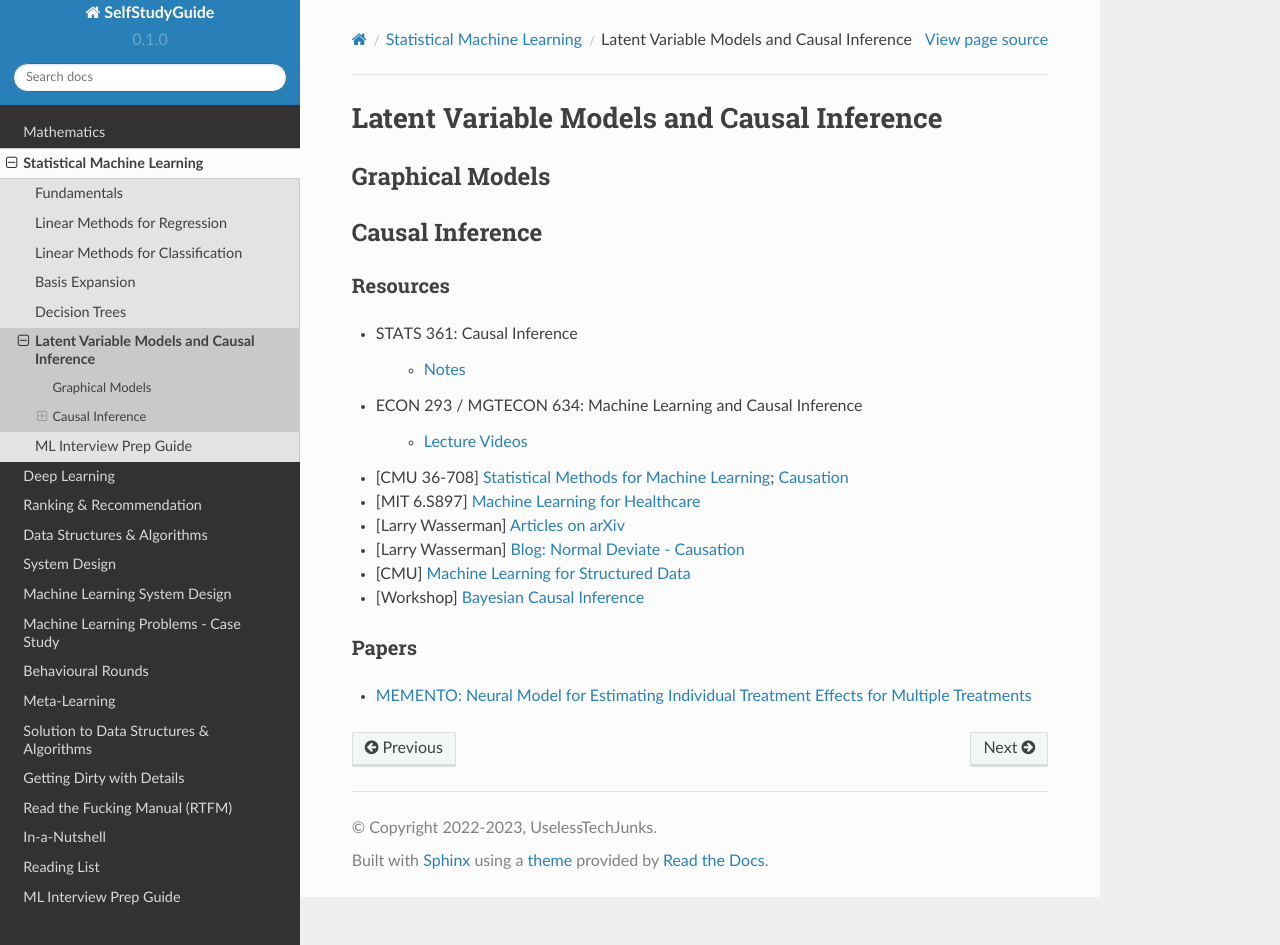
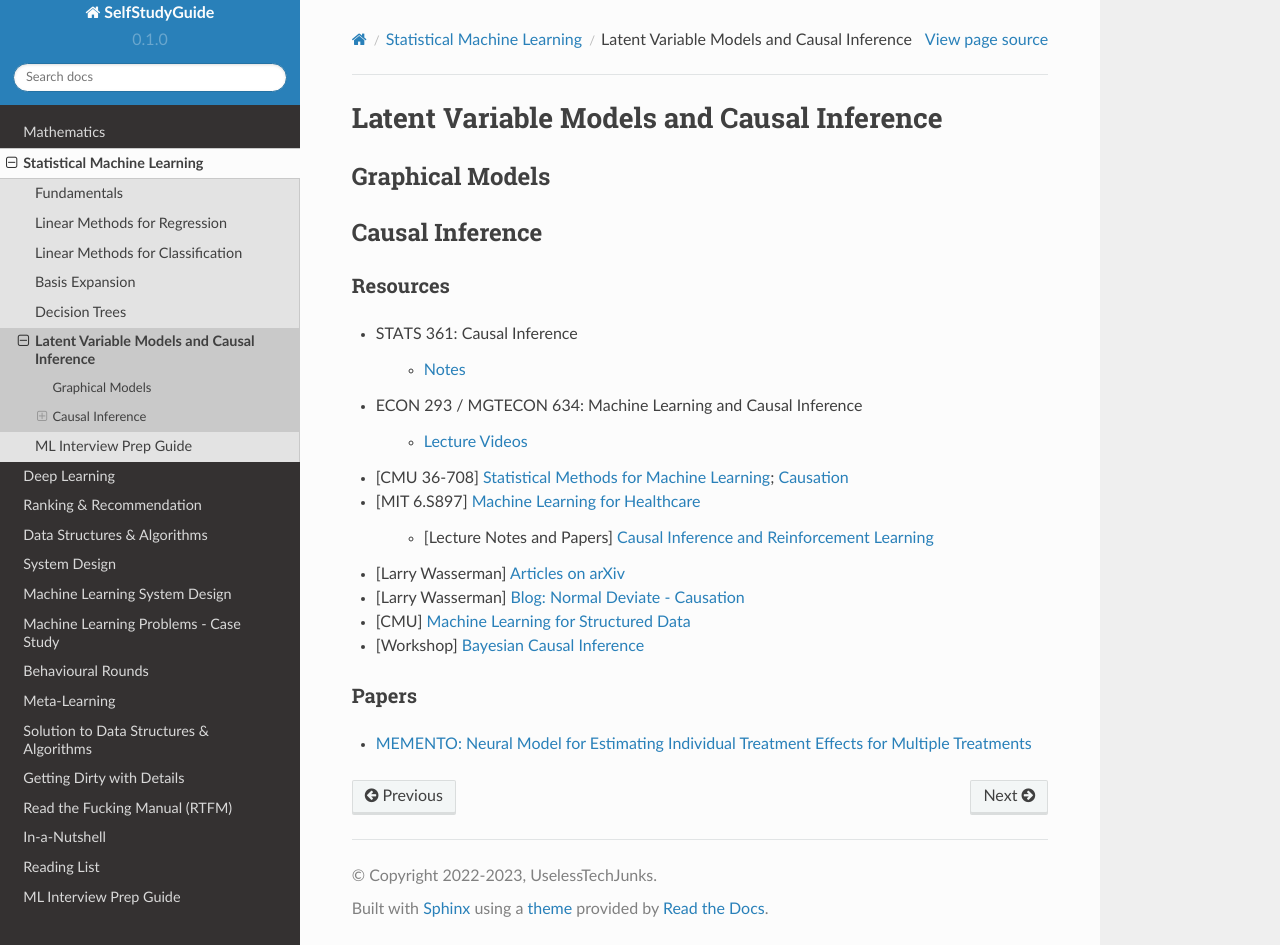
Before and after one commit to uselesstechjunks/leetcode, a Sphinx documentation site: the page built from docs/source/ml/graph.rst, in a window 1280 px wide and 945 px high. Built offline with Sphinx 7.4.7 and the Read the Docs theme 2.0.0, drawn with Linux system fonts in a browser that asks for light colours.

Commit message:
Update graph.rst (#191)

```diff
--- a/docs/source/ml/graph.rst
+++ b/docs/source/ml/graph.rst
@@ -20,6 +20,8 @@ Resources
 
 * [CMU 36-708] `Statistical Methods for Machine Learning <https://www.stat.cmu.edu/~larry/=sml/>`_; `Causation <https://www.stat.cmu.edu/~larry/=sml/Causation.pdf>`_
 * [MIT 6.S897] `Machine Learning for Healthcare <https://youtube.com/playlist?list=PLUl4u3cNGP60B0PQXVQyGNdCyCTDU1Q5j&si=FHRX57NhPGrayv8D>`_
+
+    * [Lecture Notes and Papers] `Causal Inference and Reinforcement Learning <https://mlhc19mit.github.io/>`_
 * [Larry Wasserman] `Articles on arXiv <https://arxiv.org/a/wasserman_l_1.html>`_
 * [Larry Wasserman] `Blog: Normal Deviate - Causation <https://normaldeviate.wordpress.com/2012/06/18/48/>`_
 * [CMU] `Machine Learning for Structured Data <https://www.cs.cmu.edu/~mgormley/courses/10418/schedule.html>`_
```
